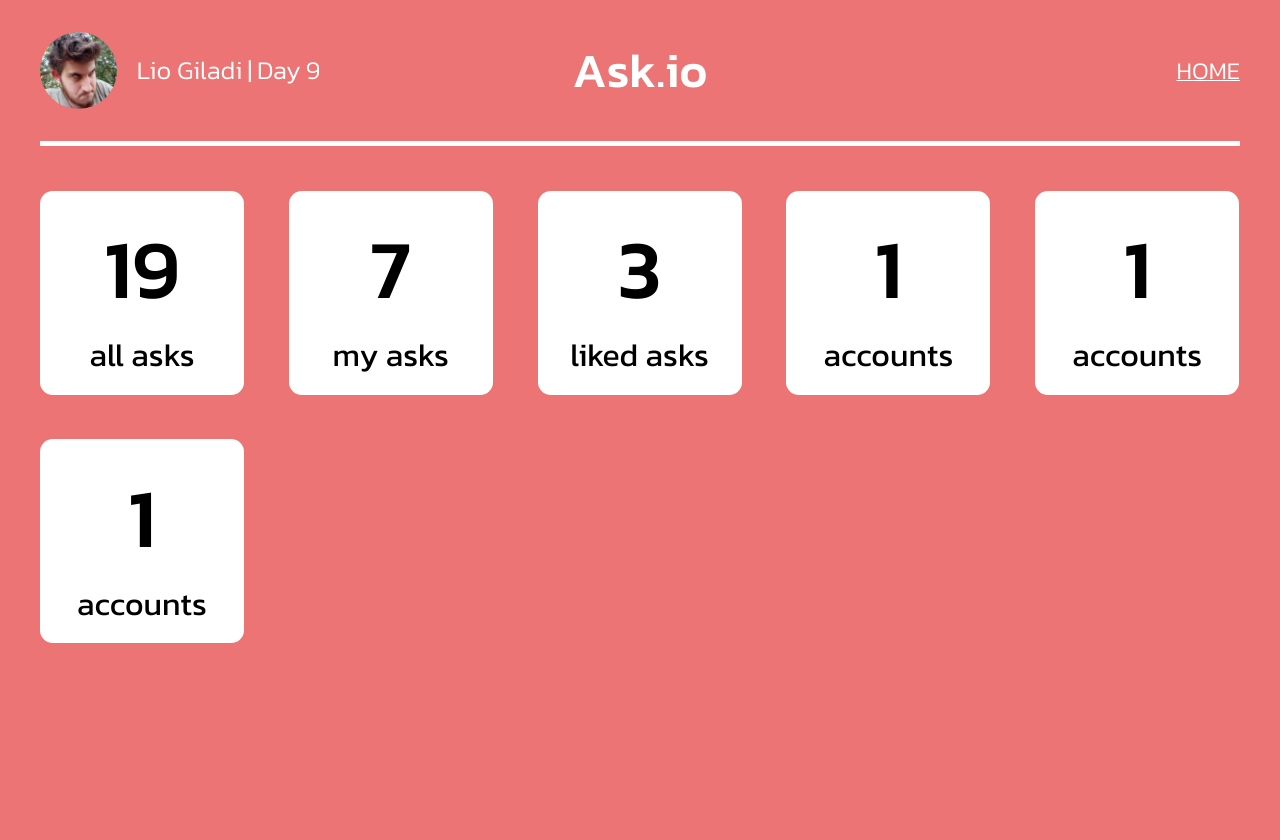
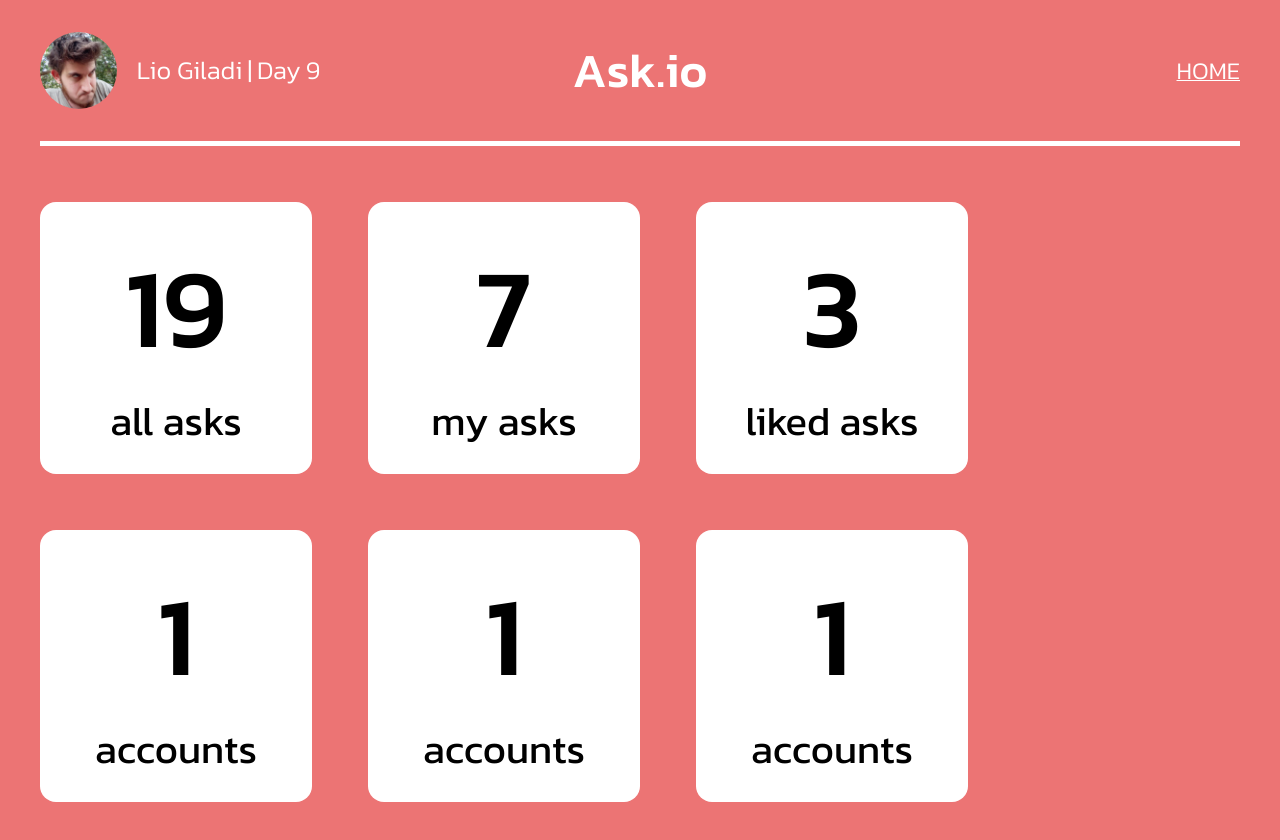
Before and after one commit to zoop-de-loop/ask.io, a Next.js app: page /statistics in a window 1280 px wide. Shown: the top 840 px of the page. Before the commit the page ends 800 px from the top, so only its background shows below. Built offline with nearby package versions, Linux system fonts and the light colour scheme.

Commit message:
Change desktop stats to be static

```diff
--- a/styles/components/stat.module.scss
+++ b/styles/components/stat.module.scss
@@ -2,24 +2,24 @@
 
 .stat {
 	background-color: colors.$secondary;
-	width: 17%;
-	height: fit-content;
+	width: 17rem;
+
 	aspect-ratio: 1/1;
-	border-radius: 1vw;
+	border-radius: 1rem;
 	display: flex;
 	flex-direction: column;
 	justify-content: center;
 	align-items: center;
-	padding: 1%;
+	padding: 1rem;
 	box-sizing: border-box;
 
 	p {
-		font-size: 6.5vw;
+		font-size: 7rem;
 		font-weight: 500;
 	}
 
 	h2 {
-		font-size: 2.5vw;
+		font-size: 2.5rem;
 		font-weight: 400;
 	}
 }
--- a/styles/pages/statistics.module.scss
+++ b/styles/pages/statistics.module.scss
@@ -3,9 +3,9 @@
 	display: flex;
 	align-content: flex-start;
 	flex-wrap: wrap;
-	padding-block: 3.5vw;
-	column-gap: 3.5vw;
-	row-gap: 3.5vw;
+	padding-block: 3.5rem;
+	column-gap: 3.5rem;
+	row-gap: 3.5rem;
 }
 
 @media only screen and (max-width: 800px) {
```
